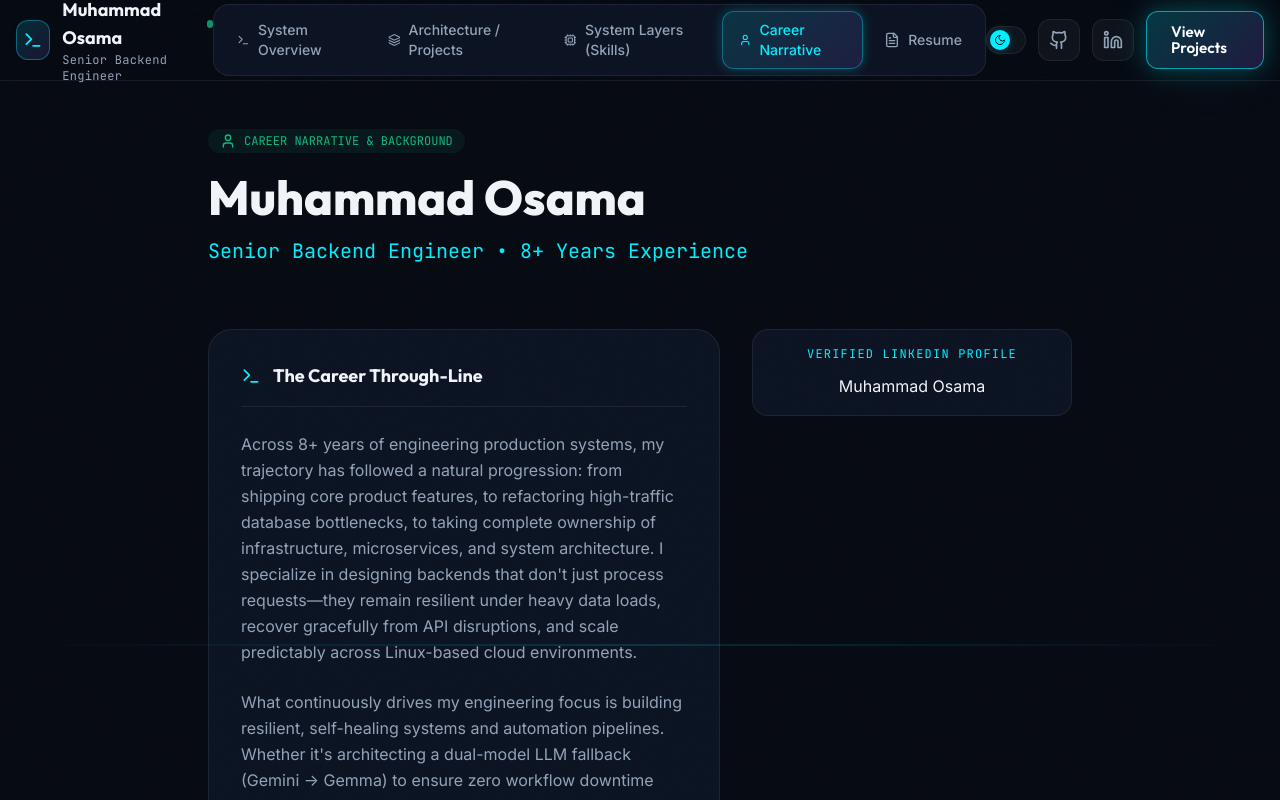
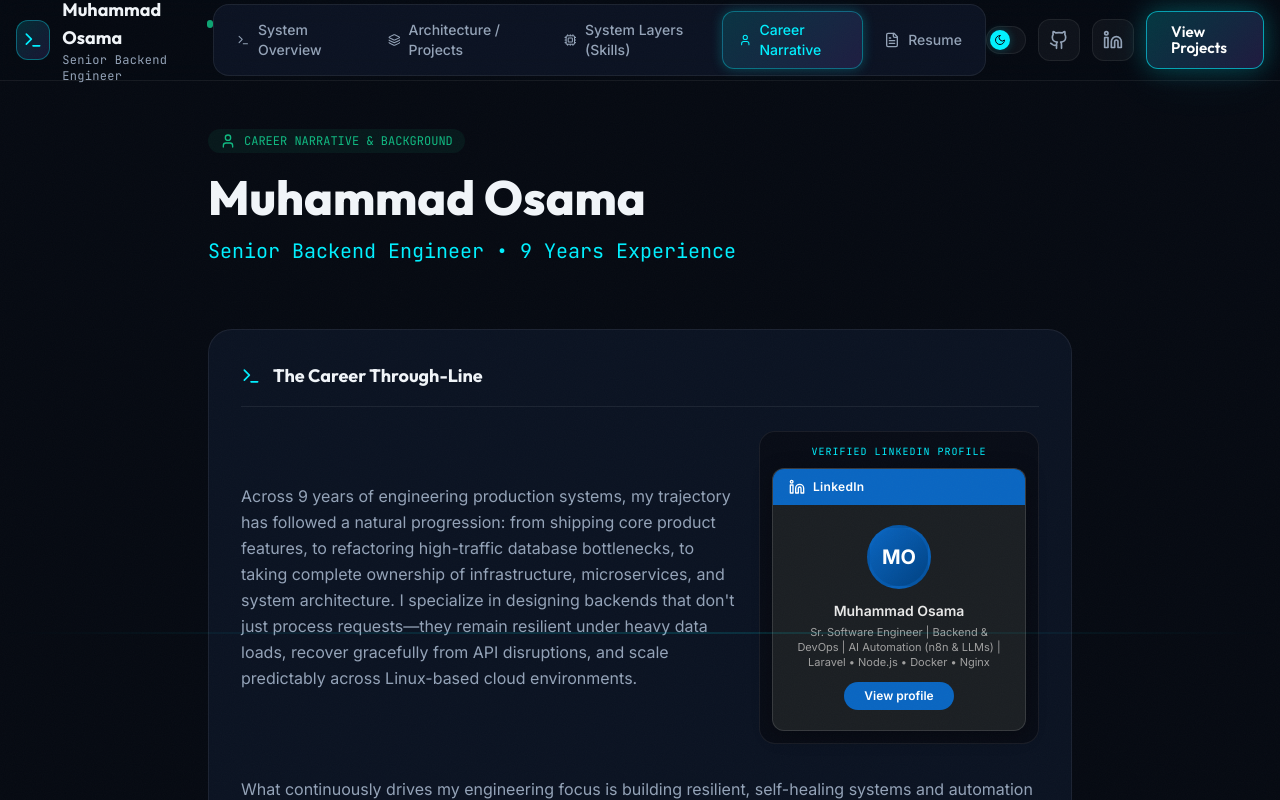
Before and after one commit to mosamaeng/mosamaeng.github.io, a React (Vite) app: page /about in a window 1280 px wide. Shown: the top 800 px of the page. Built offline with nearby package versions, Linux system fonts and the light colour scheme.

Commit message:
linkedin bage added

```diff
--- a/index.html
+++ b/index.html
@@ -77,6 +77,5 @@
   <body>
     <div id="root"></div>
     <script type="module" src="/src/main.tsx"></script>
-    <script src="https://platform.linkedin.com/badges/js/profile.js" async defer type="text/javascript"></script>
   </body>
 </html>
--- a/src/App.tsx
+++ b/src/App.tsx
@@ -10,16 +10,19 @@ import { Skills } from './pages/Skills';
 import { About } from './pages/About';
 import { Resume } from './pages/Resume';
 
+import { getYearsOfExperience } from './utils/experience';
+
 // Dynamic SEO & Scroll Restoration Helper
 const SEOAndScrollHandler: React.FC = () => {
   const { pathname } = useLocation();
+  const yearsExp = getYearsOfExperience();
 
   useEffect(() => {
     window.scrollTo(0, 0);
 
     // Map routes to dynamic page titles & meta descriptions
     let title = "Muhammad Osama — Senior Backend Engineer & Microservices Architect";
-    let desc = "Muhammad Osama is a Senior Backend Engineer with 8+ years experience architecting scalable backend systems, cloud microservices, and AI/automation pipelines.";
+    let desc = `Muhammad Osama is a Senior Backend Engineer with ${yearsExp} years experience architecting scalable backend systems, cloud microservices, and AI/automation pipelines.`;
 
     if (pathname === '/projects') {
       title = "Architecture & Production Projects — Muhammad Osama";
@@ -34,10 +37,10 @@ const SEOAndScrollHandler: React.FC = () => {
       desc = "7-layer architectural skills taxonomy covering Infrastructure & DevOps, Backend, Databases, AI Automation, AI Tooling (Cursor/Claude Code), Server Security, and Frontend.";
     } else if (pathname === '/about') {
       title = "Career Narrative & Qualifications — Muhammad Osama";
-      desc = "Career progression across 8+ years, FAST-NUCES MS in Software Project Management, SSUET BS Computer Engineering, and engineering philosophy.";
+      desc = `Career progression across ${yearsExp} years, FAST-NUCES MS in Software Project Management, SSUET BS Computer Engineering, and engineering philosophy.`;
     } else if (pathname === '/resume') {
       title = "Resume & PDF View — Muhammad Osama | Senior Backend Engineer";
-      desc = "View and download the official PDF resume of Muhammad Osama, Senior Backend Engineer with 8+ years of experience.";
+      desc = `View and download the official PDF resume of Muhammad Osama, Senior Backend Engineer with ${yearsExp} years of experience.`;
     }
 
     document.title = title;
--- a/src/components/Footer.tsx
+++ b/src/components/Footer.tsx
@@ -1,9 +1,11 @@
 import React from 'react';
 import { Link } from 'react-router-dom';
 import { Terminal, Github, Linkedin, Mail, Phone, MapPin, ArrowUpRight } from 'lucide-react';
-import { LinkedInBadge } from './LinkedInBadge';
+import { getYearsOfExperience } from '../utils/experience';
 
 export const Footer: React.FC = () => {
+  const yearsExp = getYearsOfExperience();
+
   return (
     <footer
       className="w-full pt-16 pb-12"
@@ -54,7 +56,7 @@ export const Footer: React.FC = () => {
               Muhammad Osama
             </div>
             <p className="text-sm leading-relaxed" style={{ color: 'var(--text-secondary)' }}>
-              Senior Backend Engineer with 8+ years architecting scalable microservices, automated pipelines, and enterprise systems.
+              Senior Backend Engineer with {yearsExp} years architecting scalable microservices, automated pipelines, and enterprise systems.
             </p>
             <div className="flex gap-3 pt-2">
               <a
@@ -75,10 +77,6 @@ export const Footer: React.FC = () => {
               >
                 <Linkedin className="w-4 h-4" />
               </a>
-            </div>
-            {/* LinkedIn Verified Badge */}
-            <div className="pt-4">
-              <LinkedInBadge />
             </div>
           </div>
 
--- a/src/components/LinkedInBadge.tsx
+++ b/src/components/LinkedInBadge.tsx
@@ -1,47 +1,77 @@
-import React, { useEffect, useRef } from 'react';
+import React from 'react';
 import { useTheme } from '../context/ThemeContext';
+import { Linkedin } from 'lucide-react';
 
-interface LinkedInBadgeProps {
-  className?: string;
-}
-
-export const LinkedInBadge: React.FC<LinkedInBadgeProps> = ({ className = '' }) => {
+export const LinkedInBadge: React.FC = () => {
   const { theme } = useTheme();
-  const containerRef = useRef<HTMLDivElement>(null);
-
-  useEffect(() => {
-    // Clear previous badge render and re-inject the raw div
-    if (containerRef.current) {
-      containerRef.current.innerHTML = '';
-
-      const badgeDiv = document.createElement('div');
-      badgeDiv.className = 'badge-base LI-profile-badge';
-      badgeDiv.setAttribute('data-locale', 'en_US');
-      badgeDiv.setAttribute('data-size', 'medium');
-      badgeDiv.setAttribute('data-theme', theme === 'dark' ? 'dark' : 'light');
-      badgeDiv.setAttribute('data-type', 'VERTICAL');
-      badgeDiv.setAttribute('data-vanity', 'muhammad-osama-50b61713a');
-      badgeDiv.setAttribute('data-version', 'v1');
-
-      const link = document.createElement('a');
-      link.className = 'badge-base__link LI-simple-link';
-      link.href = 'https://pk.linkedin.com/in/muhammad-osama-50b61713a?trk=profile-badge';
-      link.textContent = 'Muhammad Osama';
-      badgeDiv.appendChild(link);
-
-      containerRef.current.appendChild(badgeDiv);
-
-      // Re-trigger LinkedIn's badge rendering script
-      if ((window as any).LIRenderAll) {
-        (window as any).LIRenderAll();
-      }
-    }
-  }, [theme]);
+  const isDark = theme === 'dark';
+  const profileUrl = 'https://pk.linkedin.com/in/muhammad-osama-50b61713a';
 
   return (
-    <div
-      ref={containerRef}
-      className={`linkedin-badge-wrapper ${className}`}
-    />
+    <div style={{ width: '100%' }}>
+      <div
+        className="rounded-xl overflow-hidden transition-all"
+        style={{
+          backgroundColor: isDark ? '#1b1f23' : '#ffffff',
+          border: `1px solid ${isDark ? 'rgba(255,255,255,0.12)' : 'rgba(0,0,0,0.12)'}`,
+          boxShadow: isDark
+            ? '0 4px 20px rgba(0,0,0,0.3)'
+            : '0 4px 20px rgba(0,0,0,0.08)',
+        }}
+      >
+        {/* LinkedIn Blue Header */}
+        <div
+          className="flex items-center gap-2 px-4 py-2.5"
+          style={{ backgroundColor: '#0a66c2' }}
+        >
+          <Linkedin className="w-4 h-4 text-white" />
+          <span className="text-white text-xs font-semibold tracking-wide">LinkedIn</span>
+        </div>
+
+        {/* Profile Content */}
+        <div className="px-4 py-5 text-center space-y-3">
+
+          {/* Initials Avatar */}
+          <div
+            className="mx-auto w-16 h-16 rounded-full flex items-center justify-center text-xl font-bold"
+            style={{
+              background: 'linear-gradient(135deg, #0a66c2, #004182)',
+              color: '#ffffff',
+              border: `3px solid ${isDark ? 'rgba(10,102,194,0.4)' : 'rgba(10,102,194,0.2)'}`,
+            }}
+          >
+            MO
+          </div>
+
+          {/* Name & Title */}
+          <div>
+            <div className="font-semibold text-sm" style={{ color: isDark ? '#e8e8e8' : '#191919' }}>
+              Muhammad Osama
+            </div>
+            <div
+              className="text-[11px] mt-1 leading-snug"
+              style={{ color: isDark ? '#a0a0a0' : '#666666' }}
+            >
+              Sr. Software Engineer | Backend & DevOps | AI Automation (n8n & LLMs) | Laravel • Node.js • Docker • Nginx
+            </div>
+          </div>
+
+          {/* View Profile CTA */}
+          <a
+            href={profileUrl}
+            target="_blank"
+            rel="noopener noreferrer"
+            className="inline-flex items-center justify-center gap-1.5 px-5 py-1.5 rounded-full text-xs font-semibold transition-all hover:opacity-90"
+            style={{
+              backgroundColor: '#0a66c2',
+              color: '#ffffff',
+              textDecoration: 'none',
+            }}
+          >
+            View profile
+          </a>
+        </div>
+      </div>
+    </div>
   );
 };
--- a/src/data/experienceData.ts
+++ b/src/data/experienceData.ts
@@ -15,8 +15,12 @@ export interface Education {
   location: string;
 }
 
+import { getYearsOfExperience } from '../utils/experience';
+
 export const careerNarrative = {
-  paragraph1: "Across 8+ years of engineering production systems, my trajectory has followed a natural progression: from shipping core product features, to refactoring high-traffic database bottlenecks, to taking complete ownership of infrastructure, microservices, and system architecture. I specialize in designing backends that don't just process requests—they remain resilient under heavy data loads, recover gracefully from API disruptions, and scale predictably across Linux-based cloud environments.",
+  get paragraph1() {
+    return `Across ${getYearsOfExperience()} years of engineering production systems, my trajectory has followed a natural progression: from shipping core product features, to refactoring high-traffic database bottlenecks, to taking complete ownership of infrastructure, microservices, and system architecture. I specialize in designing backends that don't just process requests—they remain resilient under heavy data loads, recover gracefully from API disruptions, and scale predictably across Linux-based cloud environments.`;
+  },
   paragraph2: "What continuously drives my engineering focus is building resilient, self-healing systems and automation pipelines. Whether it's architecting a dual-model LLM fallback (Gemini → Gemma) to ensure zero workflow downtime during cloud outages, optimizing MySQL query execution plans to deliver a 40% performance boost, or hardening SSH-secured Linux servers behind AWS Security Groups — I operate at the intersection of infrastructure stability, data flow efficiency, and developer velocity.",
   paragraph3: "I embrace AI-assisted development as a force multiplier, not a crutch. Cursor IDE and Claude Code accelerate my architecture prototyping and code generation, while Gemini Code Assist and ChatGPT help me reason through complex system trade-offs. My workflow pairs these tools with deep hands-on Git discipline — feature branching, pull request reviews, and GitHub Actions CI/CD pipelines ensuring every deployment is tested, linted, and reproducible.",
   paragraph4: "Beyond enterprise engineering roles, I actively design and deploy end-to-end production platforms independently — from an Enterprise Management System (EMS) running geolocation-verified HR and payroll, to a polyglot mass electoral ingestion pipeline handling hundreds of thousands of records, to high-converting SEO infrastructure for engineering firms. Every project is containerized with Docker, version-controlled on GitHub, and deployed through automated pipelines on hardened Linux servers."
--- a/src/pages/About.tsx
+++ b/src/pages/About.tsx
@@ -3,8 +3,11 @@ import { careerNarrative, workExperiences, educationList } from '../data/experie
 import { User, Briefcase, GraduationCap, ArrowRight, Terminal } from 'lucide-react';
 import { Link } from 'react-router-dom';
 import { LinkedInBadge } from '../components/LinkedInBadge';
+import { getYearsOfExperience } from '../utils/experience';
 
 export const About: React.FC = () => {
+  const yearsExp = getYearsOfExperience();
+
   return (
     <div className="container mx-auto px-4 py-12 space-y-16 max-w-4xl">
 
@@ -18,23 +21,21 @@ export const About: React.FC = () => {
           Muhammad Osama
         </h1>
         <p className="text-xl font-mono" style={{ color: 'var(--accent-cyan)' }}>
-          Senior Backend Engineer • 8+ Years Experience
+          Senior Backend Engineer • {yearsExp} Years Experience
         </p>
       </div>
 
-      {/* Career Narrative + LinkedIn Badge Side-by-Side */}
-      <section className="space-y-6">
-        <div className="flex flex-col lg:flex-row gap-8">
-
-          {/* Career Narrative Card */}
+      {/* Full-width Career Narrative Card */}
+      <section>
         <div
-            className="p-8 rounded-3xl space-y-6 text-base leading-relaxed flex-1"
+          className="p-6 sm:p-8 rounded-3xl space-y-6 text-base leading-relaxed w-full"
           style={{
             backgroundColor: 'var(--bg-card)',
             border: '1px solid var(--border-dim)',
             color: 'var(--text-secondary)',
           }}
         >
+          {/* Card Header */}
           <div
             className="flex items-center gap-3 font-heading font-bold text-lg pb-4"
             style={{ color: 'var(--text-primary)', borderBottom: '1px solid var(--border-dim)' }}
@@ -43,29 +44,37 @@ export const About: React.FC = () => {
             The Career Through-Line
           </div>
 
+          {/* Top Row: Paragraph 1 on Left + LinkedIn Badge on Right */}
+          <div className="flex flex-col md:flex-row gap-6 md:items-center">
+            <div className="flex-1">
               <p>{careerNarrative.paragraph1}</p>
-            <p>{careerNarrative.paragraph2}</p>
-            <p>{careerNarrative.paragraph3}</p>
-            <p>{careerNarrative.paragraph4}</p>
             </div>
 
-          {/* LinkedIn Profile Badge — Sidebar */}
-          <div className="lg:w-[320px] shrink-0 flex flex-col items-center gap-4">
+            {/* Compact LinkedIn Badge embedded inline on the right */}
+            <div className="w-full md:w-[280px] shrink-0">
               <div
-              className="w-full rounded-2xl p-4 flex flex-col items-center"
+                className="w-full rounded-2xl p-3 flex flex-col items-center"
                 style={{
-                backgroundColor: 'var(--bg-card)',
+                  backgroundColor: 'var(--bg-surface)',
                   border: '1px solid var(--border-dim)',
                 }}
               >
                 <div
-                className="text-xs font-mono uppercase tracking-widest mb-3 text-center"
+                  className="text-[10px] font-mono uppercase tracking-widest mb-2 text-center"
                   style={{ color: 'var(--accent-cyan)' }}
                 >
                   Verified LinkedIn Profile
                 </div>
                 <LinkedInBadge />
               </div>
+            </div>
+          </div>
+
+          {/* Bottom Section: Paragraphs 2, 3, and 4 Full Width */}
+          <div className="space-y-6 pt-2">
+            <p>{careerNarrative.paragraph2}</p>
+            <p>{careerNarrative.paragraph3}</p>
+            <p>{careerNarrative.paragraph4}</p>
           </div>
 
         </div>
--- a/src/pages/Home.tsx
+++ b/src/pages/Home.tsx
@@ -6,7 +6,10 @@ import { ProjectCard } from '../components/ProjectCard';
 import { projectsData } from '../data/projectsData';
 import { skillsData } from '../data/skillsData';
 
+import { getYearsOfExperience } from '../utils/experience';
+
 export const Home: React.FC = () => {
+  const yearsExp = getYearsOfExperience();
 
   const accentColors: Record<string, string> = {
     cyan: 'var(--accent-cyan)', violet: 'var(--accent-violet)', emerald: 'var(--accent-emerald)',
@@ -47,7 +50,7 @@ export const Home: React.FC = () => {
 
           {/* Positioning Statement */}
           <p className="text-base sm:text-lg leading-relaxed max-w-3xl mx-auto" style={{ color: 'var(--text-secondary)' }}>
-            8+ years building and operating backend systems and automation pipelines on{' '}
+            {yearsExp} years building and operating backend systems and automation pipelines on{' '}
             <span className="font-semibold" style={{ color: 'var(--accent-sky)' }}>Linux</span> — from ERP platforms processing real payroll data to{' '}
             <span className="font-semibold" style={{ color: 'var(--accent-rose)' }}>AI-driven</span> content engines handling hundreds of thousands of records. Every deployment pushed through{' '}
             <span className="font-semibold" style={{ color: 'var(--accent-lime)' }}>GitHub Actions CI/CD</span> pipelines to{' '}
@@ -108,7 +111,7 @@ export const Home: React.FC = () => {
       {/* ===== STAT STRIP ===== */}
       <section className="container mx-auto px-4">
         <div className="grid grid-cols-1 sm:grid-cols-2 lg:grid-cols-4 gap-6">
-          <StatCard stat="8+ Years" label="Professional Experience" sublabel="Backend Systems, Microservices & Infrastructure" accentColor="cyan" />
+          <StatCard stat={`${yearsExp} Years`} label="Professional Experience" sublabel="Backend Systems, Microservices & Infrastructure" accentColor="cyan" />
           <StatCard stat="40%" label="Query Performance Boost" sublabel="MySQL execution tuning delivered at Get Licensed" accentColor="violet" />
           <StatCard stat="4 Systems" label="Architected End-to-End" sublabel="ERP, AI Engine, Polyglot Mass Ingestion, Web Platform" accentColor="emerald" />
           <StatCard stat="1st Page" label="Google Organic Rank" sublabel="SEO & high-performance engineering achieved for REC" accentColor="amber" />
--- /dev/null
+++ b/src/utils/experience.ts
@@ -0,0 +1,10 @@
+/**
+ * Dynamic helper to calculate total years of professional experience.
+ * Career started in early 2018.
+ * Example for 2026: 2026 - 2018 + 1 = 9 years.
+ */
+export const getYearsOfExperience = (): number => {
+  const startYear = 2018;
+  const currentYear = new Date().getFullYear();
+  return currentYear - startYear + 1;
+};
```
Lines whose indentation alone changed are shown as unchanged.
